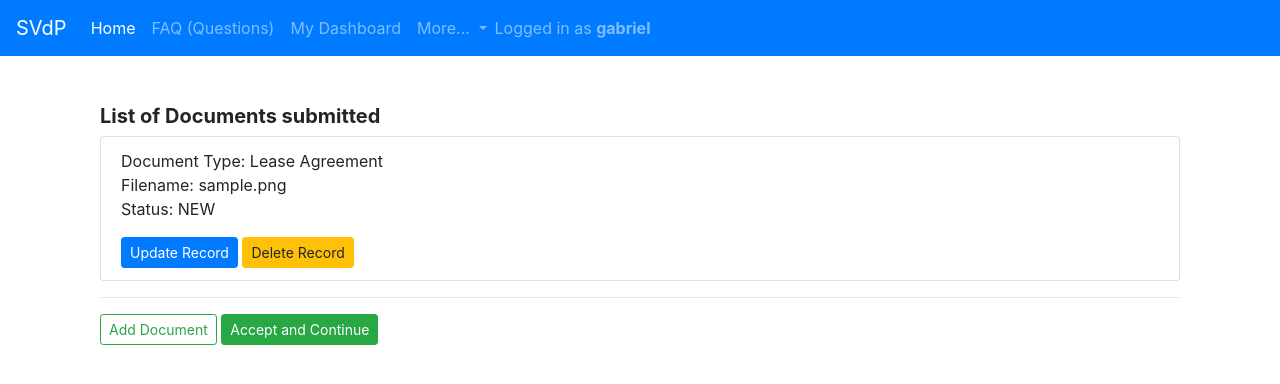
After one commit to redrope/homeless_prevention, a Django app: page /home/docs_list/ in a window 1280 px wide. The commit adds this page. Shown: the top 384 px of the page. Run offline with Django 3.2, Linux system fonts and the light colour scheme; a user stored in the database is signed in; tables that the repository leaves empty hold one stand-in row (values such as "Sample post"); some libraries are stand-ins or nearby versions.

Commit message:
added Documents Model and Templates

```diff
--- a/home/models.py
+++ b/home/models.py
@@ -68,7 +68,6 @@ class HPAPP(models.Model):
         elderly_num = models.IntegerField()
         income_type = models.CharField(max_length=200, choices=INCOME_TYPE)
         hh_income = models.DecimalField(max_digits=8, decimal_places=2)
-        #TODO Add Fields to upload paystubs or pay statements
         crisis_other = models.TextField()
         crisis_job_related = models.BooleanField()
         crisis_health_problems = models.BooleanField()
@@ -120,7 +119,7 @@ class Utilities(models.Model):
         account_no = models.CharField(max_length=200)
         name_on_acct = models.CharField(max_length=200)
         total_amount_due = models.DecimalField(default=0.00, max_digits=6, decimal_places=2)
-        #statement = models.FileField(upload_to=user_directory_path)
+        payment_due_date = models.DateField(null=True)
 
         def get_absolute_url(self):
             return reverse('home:utils_detail', args=[self.id])
@@ -129,3 +128,19 @@ class Utilities(models.Model):
             return f'{self.utility_provider} {self.account_no} {self.contact_phone}'
 
 #TODO Add Model 'Documents' to upload all necessary documents
+
+class Documents(models.Model):
+    STATUS = [('NEW', 'NEW'), ('ACCEPTED', 'ACCEPTED'), ('RESUBMIT', 'RESUBMIT')]
+    DOC_TYPE = [('Lease Agreement', 'Lease Agreement'), ('Mortgage Statement', 'Mortgage Statement'), ('Electric Bill', 'Electric Bill'),
+                ('Water Bill', 'Water Bill'), ('Gas Bill', 'Gas Bill'), ('Identification', 'Identification'), ('Pay Stub', 'Pay Stub'),
+                ('Crisis/COVID Letter', 'Crisis/COVID Letter')]
+
+    username = models.ForeignKey(User, on_delete=models.CASCADE)
+    status = models.CharField(max_length=100, default='NEW', choices=STATUS)
+    date_uploaded = models.DateField()
+    doc_type = models.CharField(max_length=100, choices=DOC_TYPE)
+    doc_file = models.FileField(upload_to=user_directory_path)
+    comment = models.TextField(blank=True)
+
+    def __str__(self):
+        return f'{self.doc_type}: Filename: {self.doc_file}'
--- /dev/null
+++ b/home/templates/home/documents_list.html
@@ -0,0 +1,33 @@
+{% extends "base.html" %}
+{% load static %}
+
+{% block title %} Documents List  {% endblock %}
+
+{% block content %}
+<div class="container">
+<br><br>
+    <h5><b>List of Documents submitted</b></h5>
+<ul class="list-group">
+    <!-- Iterate over object_list -->
+    {% for object in object_list %}
+    <!-- Display Objects -->
+      <li class="list-group-item">
+         <p>Document Type: {{ object.doc_type }}<br>
+             Filename: {{ object.doc_file }}<br>
+             Status: {{ object.status}} </p>
+
+      <a class="btn btn-primary btn-sm" role="button" href="/home/docs_update/{{ object.id }}/">Update Record</a>
+      <a class="btn btn-warning btn-sm" role="button"  href="/home/docs_delete/{{ object.id }}/">Delete Record</a>
+      </li>
+    <!-- If object_list is empty  -->
+    {% empty %}
+      <li>No Documents Uploaded.</li>
+    {% endfor %}
+</ul>
+    <hr>
+    <a class="btn btn-outline-success btn-sm" role="button" href="../../home/docs_create">Add Document</a>
+    <a class="btn btn-success btn-sm"  href="/home/startapp/">Accept and Continue</a>
+</div>
+
+
+{% endblock %}
--- a/home/urls.py
+++ b/home/urls.py
@@ -3,7 +3,8 @@ from . import views
 from django.contrib.auth.decorators import login_required
 from .views import DashboardView, StartAppView, ContactModelCreate, ContactModelList, ContactModelDetail, ContactModelUpdate, \
                    ContactModelDelete, HPAPPCreate, HPAPPDetail, HPAPPUpdate, FAQView, HousingModelCreate, HousingModelDetail, \
-                   HousingModelUpdate, HousingModelDelete,UtilitiesModelCreate, UtilitiesModelDetail, UtilitiesModelUpdate, UtilitiesModelList
+                   HousingModelUpdate, HousingModelDelete,UtilitiesModelCreate, UtilitiesModelDetail, UtilitiesModelUpdate, UtilitiesModelList, \
+                   DocumentsModelCreate, DocumentsModelDetail, DocumentsModelUpdate, DocumentsModelList, SubmitAppView
 
 
 app_name = 'home'
@@ -29,5 +30,10 @@ urlpatterns = [
     path('utils_detail/<pk>/', login_required(UtilitiesModelDetail.as_view()), name = 'utils_detail'),
     path('utils_update/<pk>/', login_required(UtilitiesModelUpdate.as_view()), name = 'utils_detail'),
     path('utils_list/', login_required(UtilitiesModelList.as_view()), name = 'utils_list'),
+    path('docs_create/', login_required(DocumentsModelCreate.as_view()), name = 'docs_create'),
+    path('docs_detail/<pk>/', login_required(DocumentsModelDetail.as_view()), name = 'docs_detail'),
+    path('docs_update/<pk>/', login_required(DocumentsModelUpdate.as_view()), name = 'docs_detail'),
+    path('docs_list/', login_required(DocumentsModelList.as_view()), name = 'docs_list'),
+    path('submit_app/', login_required(SubmitAppView.as_view()), name = 'submit_app'),
 
 ]
--- a/home/views.py
+++ b/home/views.py
@@ -8,7 +8,7 @@ from django.contrib.auth.models import User
 from django.conf import settings
 from django.contrib.auth.mixins import LoginRequiredMixin
 from django.contrib.auth.decorators import login_required
-from .models import Contact, HPAPP, Housing, Utilities
+from .models import Contact, HPAPP, Housing, Utilities, Documents
 from .forms import ClientForm, HPAPPForm
 
 class OwnObjectsMixin():
@@ -357,3 +357,20 @@ class UtilitiesModelUpdate(OwnObjectsMixin, UpdateView):
 
 class UtilitiesModelList(OwnObjectsMixin, ListView):
     model = Utilities
+
+
+class DocumentsModelCreate(OwnObjectsMixin, CreateView):
+    model = Documents
+
+class DocumentsModelDetail(OwnObjectsMixin,DetailView):
+    model = Documents
+
+class DocumentsModelUpdate(OwnObjectsMixin, UpdateView):
+    model = Documents
+
+class DocumentsModelList(OwnObjectsMixin, ListView):
+    model = Documents
+
+class SubmitAppView(TemplateView):
+
+    template_name = 'home/submit_app.html'
```
Also changed, not shown: home/templates/home/documents_detail.html (added, +23 -0 lines), home/templates/home/documents_form.html (added, +28 -0 lines), home/templates/home/startapp.html (+13 -8 lines), home/templates/home/submit_app.html (added, +12 -0 lines), db.sqlite3, home/migrations/0018_auto_20201028_2227.py (added).
